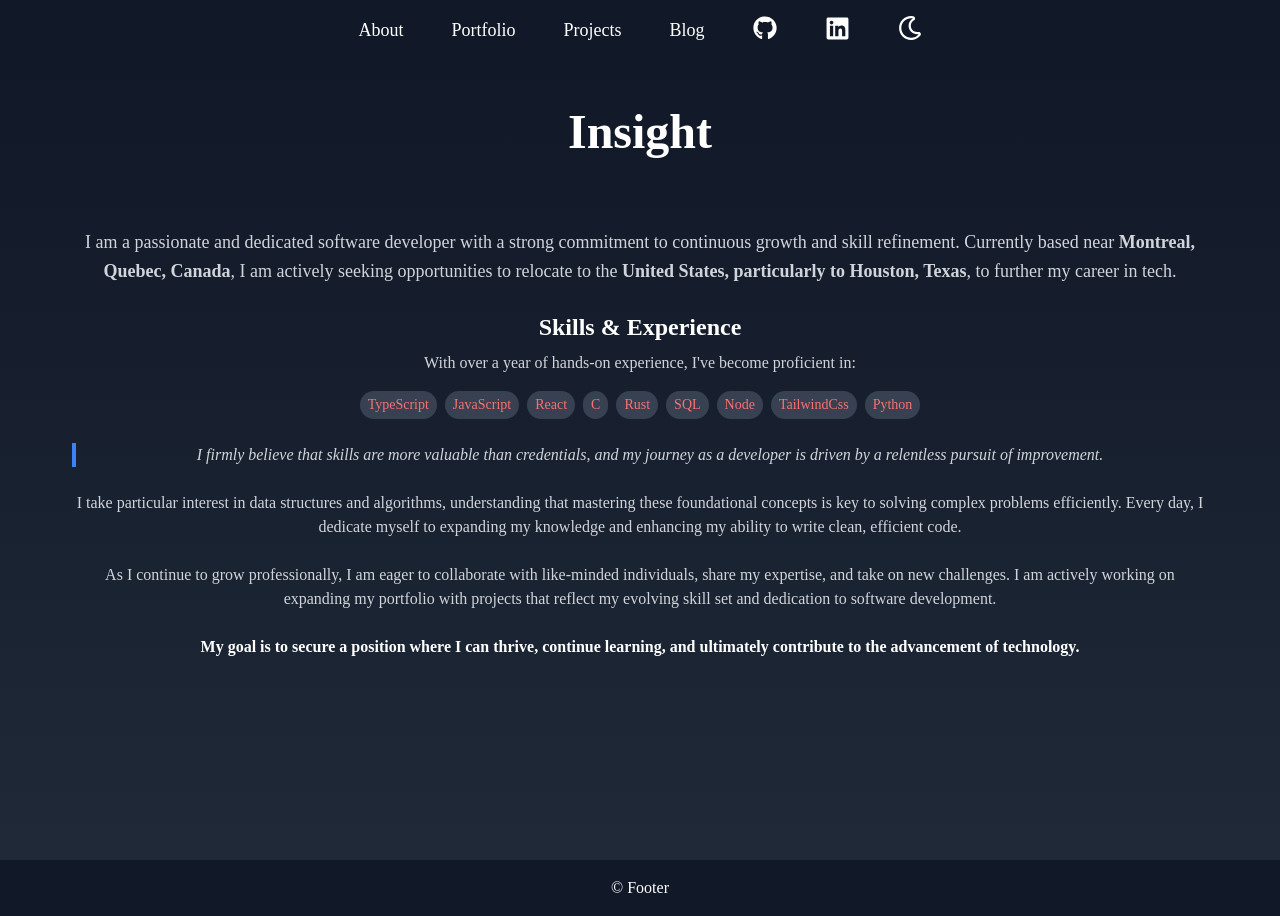
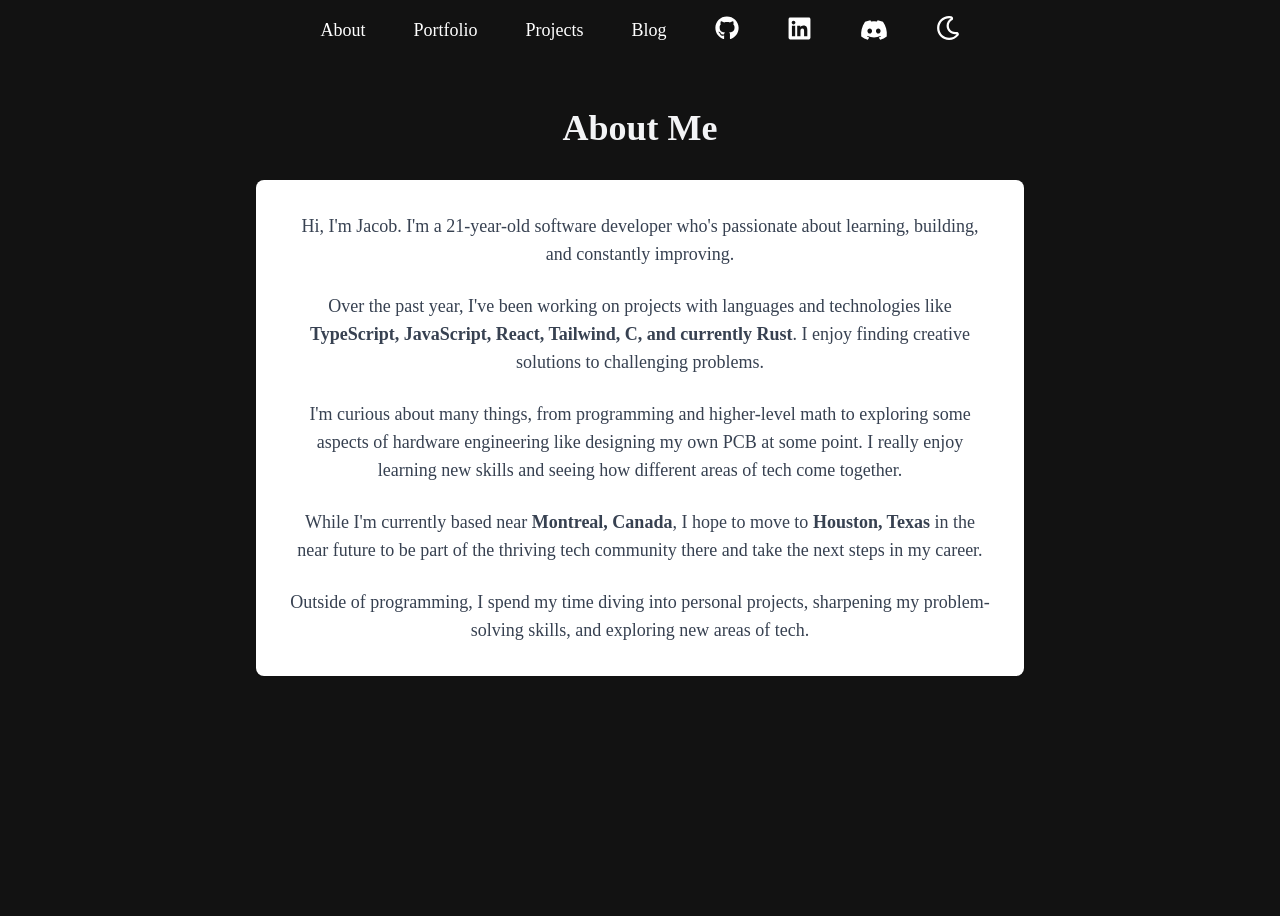
Before and after one commit to jsacob/JsacobWebpage, a React (Vite) app: page /about in a window 1280 px wide. After the commit the page ends 860 px from the top, so only its background shows below. Built offline with nearby package versions, Linux system fonts and the light colour scheme; a web font is replaced by a local one.

Commit message:
better aboutpage update

```diff
--- a/Frontend/src/components/footer.tsx
+++ b/Frontend/src/components/footer.tsx
@@ -6,7 +6,7 @@ export default function Footer() {
   return (
     <>
       <div data-aos="fade-up" data-aos-duration="1500">
-        <footer className="text-white text-center py-4">
+        <footer className="text-white text-center py-4 bg-black">
           <p>&copy; Footer</p>
         </footer>
       </div>
--- a/Frontend/src/components/header.tsx
+++ b/Frontend/src/components/header.tsx
@@ -1,6 +1,6 @@
 import React from "react";
 import Typewriter from "typewriter-effect";
-import { FaGithub, FaRegMoon, FaLinkedin } from "react-icons/fa";
+import { FaGithub, FaRegMoon, FaLinkedin, FaDiscord } from "react-icons/fa";
 import { useState, useEffect } from "react";
 import AOS from "aos";
 
@@ -18,13 +18,13 @@ export default function Header() {
   return (
     <>
       <div data-aos="fade-down" data-aos-duration="1500">
-        <header className="container max-w-full p-4 inline-flex space-x-8 justify-center flex-grow ">
+        <header className="container max-w-full p-4 inline-flex space-x-8 justify-center flex-grow bg-transparent">
           {/*Center Content*/}
           <nav className="flex space-x-12 text-white md:text-lg flex-grow justify-center">
             {navItems.map((item) => (
               <a
                 href={item.link}
-                className="hover:text-gray-700 hover:translate-y-2 transition-thansform duration-300 ease-in-out"
+                className="hover:text-blue-700 hover:translate-y-2 transition-thansform duration-300 ease-in-out"
                 key={item.name}
               >
                 {item.name}
@@ -44,6 +44,21 @@ export default function Header() {
                 size={25}
               />
             </a>
+            <a className="relative group">
+              <FaDiscord
+                className="text-white hover:text-blue-700 hover:translate-y-2
+                transition-transform-colors duration-300 ease-in-out cursor-pointer"
+                size={28}
+              />
+              {/* Text box that appears ONLY when hovering over the icon */}
+              <div
+                className="absolute left-1/2 transform -translate-x-1/2 mt-2
+                bg-white text-black text-sm px-2 py-1 rounded opacity-0
+                group-hover:opacity-100 transition-opacity duration-300 pointer-events-none"
+              >
+                Billy Elrod#2769
+              </div>
+            </a>
             <FaRegMoon
               className="text-white hover:text-yellow-300 hover:translate-y-2 transition-transform-colors duration-300 ease-in-out cursor-pointer"
               size={24}
--- a/Frontend/src/index.css
+++ b/Frontend/src/index.css
@@ -9,6 +9,25 @@
 
 body {
   font-family: "SF-Pro";
-  background-color: #111827;
   text-align: center;
+  background-color: #121212;
 }
+
+/*body {*/
+/*  background: linear-gradient(300deg, #323232, #2d2d2d, #000000, #2d2d2d);*/
+/*  background-size: 240% 240%;*/
+/*  animation: gradient-animation 24s ease infinite;*/
+/*  min-height: 100vh;*/
+/*}*/
+/**/
+/*@keyframes gradient-animation {*/
+/*  0% {*/
+/*    background-position: 0% 50%;*/
+/*  }*/
+/*  50% {*/
+/*    background-position: 100% 50%;*/
+/*  }*/
+/*  100% {*/
+/*    background-position: 0% 50%;*/
+/*  }*/
+/*}*/
--- a/Frontend/src/main.tsx
+++ b/Frontend/src/main.tsx
@@ -6,11 +6,17 @@ import App from "./App.tsx";
 import Header from "./components/header.tsx";
 import Footer from "./components/footer.tsx";
 import "aos/dist/aos.css";
+import AOS from "aos";
+import { delay } from "framer-motion";
+
+AOS.init({
+  once: true,
+});
 
 createRoot(document.getElementById("root")!).render(
   <StrictMode>
     <Header />
     <App />
-    <Footer />
+    {/* <Footer /> */}
   </StrictMode>,
 );
--- a/Frontend/src/routes/about.tsx
+++ b/Frontend/src/routes/about.tsx
@@ -2,90 +2,47 @@ import React, { useEffect } from "react";
 import AOS from "aos";
 
 export default function AboutPage() {
-  useEffect(() => {
-    AOS.init({
-      once: true,
-    });
-  }, []);
-
   return (
-    <div className="min-h-screen bg-gradient-to-b from-gray-900 to-gray-800 py-12 px-4 sm:px-6 lg:px-8">
-      <div className="max-w-8xl mx-auto">
-        <h1
-          className="text-5xl font-extrabold text-white mb-8 text-center"
-          data-aos="fade-down"
-          data-aos-duration="1500"
-        >
-          Insight
+    <>
+      <div className="min-h-screen py-12 px-4 sm:px-6 lg:px-8">
+        <div className="max-w-3xl mx-auto">
+          <h1 className="text-4xl font-bold text-gray-100 mb-8 text-center">
+            About Me
           </h1>
-        <div className="" data-aos="fade-up" data-aos-duration="1500">
-          <div className="p-6 sm:p-10">
-            <div className="space-y-6 text-gray-300">
-              <p className="text-lg leading-relaxed">
-                I am a passionate and dedicated software developer with a strong
-                commitment to continuous growth and skill refinement. Currently
-                based near <b>Montreal, Quebec, Canada</b>, I am actively
-                seeking opportunities to relocate to the{" "}
-                <b>United States, particularly to Houston, Texas</b>, to further
-                my career in tech.
+          <div className="bg-white shadow-sm rounded-lg p-8">
+            <p className="text-lg text-gray-700 mb-6">
+              Hi, I'm Jacob. I'm a 21-year-old software developer who's
+              passionate about learning, building, and constantly improving.
             </p>
-              <div>
-                <h2 className="text-2xl font-semibold text-white mb-2">
-                  Skills & Experience
-                </h2>
-                <p className="mb-4">
-                  With over a year of hands-on experience, I've become
-                  proficient in:
+            <p className="text-lg text-gray-700 mb-6">
+              Over the past year, I've been working on projects with languages
+              and technologies like{" "}
+              <span className="font-semibold">
+                TypeScript, JavaScript, React, Tailwind, C, and currently Rust
+              </span>
+              . I enjoy finding creative solutions to challenging problems.
             </p>
-                <div className="flex flex-wrap gap-2 justify-center mx-auto ">
-                  {[
-                    "TypeScript",
-                    "JavaScript",
-                    "React",
-                    "C",
-                    "Rust",
-                    "SQL",
-                    "Node",
-                    "TailwindCss",
-                    "Python",
-                  ].map((skill) => (
-                    <span
-                      key={skill}
-                      className="px-2 py-1 bg-gray-700 text-red-400 rounded-full text-sm"
-                    >
-                      {skill}
-                    </span>
-                  ))}
-                </div>
-              </div>
-              <blockquote className="border-l-4 border-blue-500 pl-4 italic">
-                I firmly believe that skills are more valuable than credentials,
-                and my journey as a developer is driven by a relentless pursuit
-                of improvement.
-              </blockquote>
-              <p>
-                I take particular interest in data structures and algorithms,
-                understanding that mastering these foundational concepts is key
-                to solving complex problems efficiently. Every day, I dedicate
-                myself to expanding my knowledge and enhancing my ability to
-                write clean, efficient code.
+            <p className="text-lg text-gray-700 mb-6">
+              I'm curious about many things, from programming and higher-level
+              math to exploring some aspects of hardware engineering like
+              designing my own PCB at some point. I really enjoy learning new
+              skills and seeing how different areas of tech come together.
             </p>
-              <p>
-                As I continue to grow professionally, I am eager to collaborate
-                with like-minded individuals, share my expertise, and take on
-                new challenges. I am actively working on expanding my portfolio
-                with projects that reflect my evolving skill set and dedication
-                to software development.
+            <p className="text-lg text-gray-700 mb-6">
+              While I'm currently based near{" "}
+              <span className="font-semibold">Montreal, Canada</span>, I hope to
+              move to <span className="font-semibold">Houston, Texas</span> in
+              the near future to be part of the thriving tech community there
+              and take the next steps in my career.
             </p>
-              <p className="font-semibold text-white">
-                My goal is to secure a position where I can thrive, continue
-                learning, and ultimately contribute to the advancement of
-                technology.
+            <p className="text-lg text-gray-700">
+              Outside of programming, I spend my time diving into personal
+              projects, sharpening my problem-solving skills, and exploring new
+              areas of tech.
             </p>
           </div>
         </div>
       </div>
-      </div>
-    </div>
+    </>
   );
 }
--- a/Frontend/src/routes/project.tsx
+++ b/Frontend/src/routes/project.tsx
@@ -2,7 +2,10 @@ import React from "react";
 export default function Project() {
   return (
     <>
-      <div className="text-white text-center"></div>
+      <div className="text-white text-center">
+        {" "}
+        Proof that this works the way you want it to
+      </div>
       <div className="h-[50px]"></div>
       <div className="text-white bold text-4xl text-center"></div>
       <div className="h-[50px]"></div>
```
Lines whose indentation alone changed are shown as unchanged.
